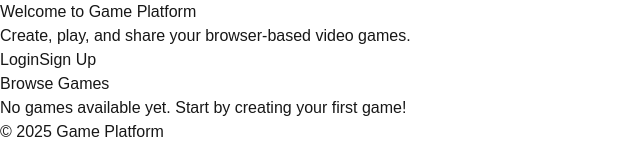
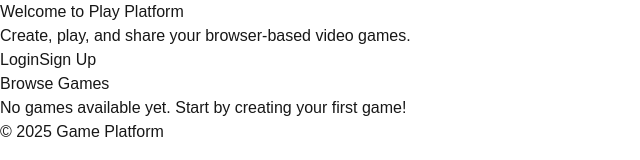
Before and after one commit to CSC-3380-Spring-2025/Team-3, a Next.js app in the folder mist/: page / in a window 1280 px wide. Shown: the top 160 px of the page, without its empty margins (0-640 px from the left). Built offline with nearby package versions, Linux system fonts and the light colour scheme.

Commit message:
test for Alexis

```diff
--- a/mist/src/app/page.tsx
+++ b/mist/src/app/page.tsx
@@ -5,7 +5,7 @@
   return (
     <div className="min-h-screen flex flex-col items-center justify-center p-8">
       <header className="mb-8">
-        <h1 className="text-4xl font-bold">Welcome to Game Platform</h1>
+        <h1 className="text-4xl font-bold">Welcome to Play Platform</h1>
         <p className="text-lg text-gray-600 mt-2">
           Create, play, and share your browser-based video games.
         </p>
```
